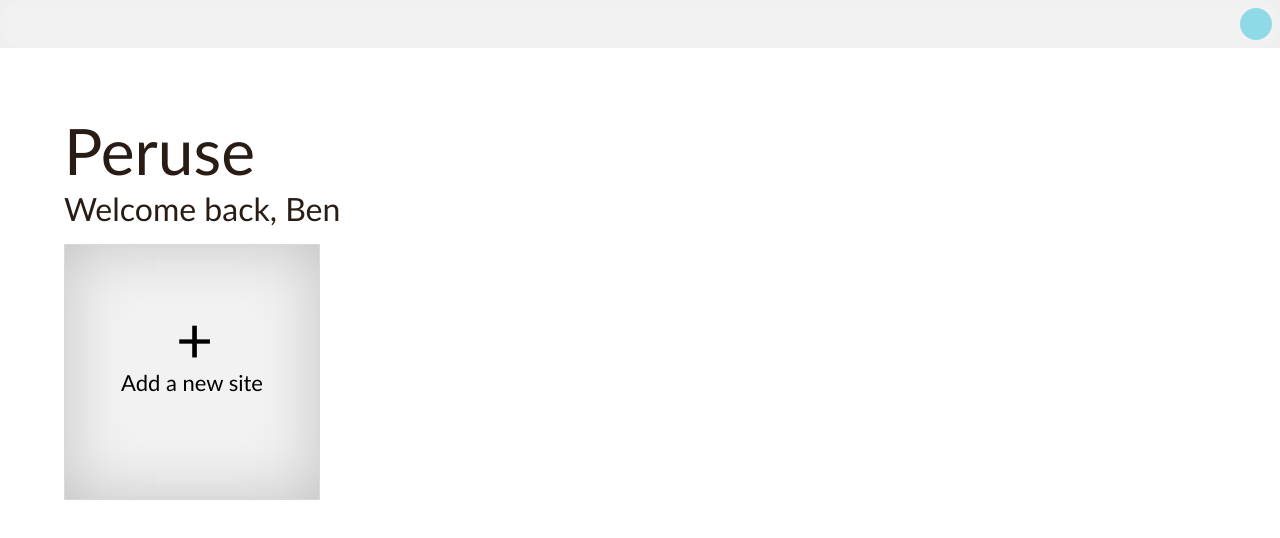
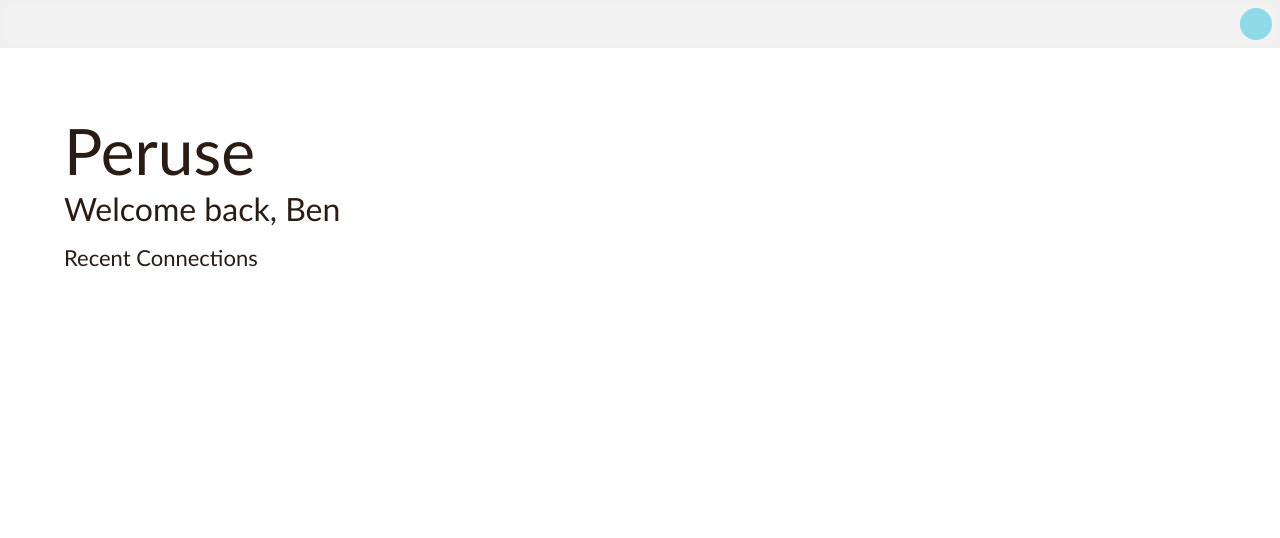
Before and after one commit to vohzd/peruse-client, a Nuxt app: page / in a window 1280 px wide. Shown: the top 538 px of the page. Built offline with nearby package versions, Linux system fonts and the light colour scheme.

Commit message:
fingerprint the browser

```diff
--- /dev/null
+++ b/components/RecentConnections.vue
@@ -0,0 +1,15 @@
+<template lang="html">
+  <section class="mt">
+    <h4>Recent Connections</h4>
+  </section>
+</template>
+
+<script>
+export default {
+}
+</script>
+
+<style lang="css">
+
+
+</style>
--- a/components/SiteSummary.vue
+++ /dev/null
@@ -1,45 +0,0 @@
-<template lang="html">
-  <section class="mt">
-    <nuxt-link to="new-site">
-      <div class="site-element">
-        <span class="icon-large">+</span>
-        <span>Add a new site</span>
-      </div>
-    </nuxt-link>
-  </section>
-</template>
-
-<script>
-export default {
-}
-</script>
-
-<style lang="css">
-
-  .site-element {
-    width: 256px;
-    height: 256px;
-    line-height: 276px;
-    text-align: center;
-    background: rgba(0,0,0,0.05);
-    position: relative;
-    color: black;
-    transition: 1s all;
-    border: 1px solid rgba(0,0,0,0.1);
-    box-shadow: 0px 0px 64px 0px rgba(0,0,0,0.2) inset;
-
-  }
-
-  .site-element:hover {
-    opacity: 0.5;
-  }
-
-  .icon-large {
-    font-size: 64px;
-    position: absolute;
-    text-align: center;
-    left: calc(50% - 16px);
-    margin-top: -44px;
-  }
-
-</style>
--- a/pages/index.vue
+++ b/pages/index.vue
@@ -2,15 +2,15 @@
   <main class="main-wrapper">
     <h1>Peruse</h1>
     <h3>Welcome back, Ben</h3>
-    <site-summary />
+    <recent-connections></recent-connections>
   </main>
 </template>
 
 <script>
-import SiteSummary from "~/components/SiteSummary.vue";
+import RecentConnections from "~/components/RecentConnections.vue";
 export default {
   components: {
-    "site-summary": SiteSummary
+    RecentConnections
   }
 }
 </script>
```
